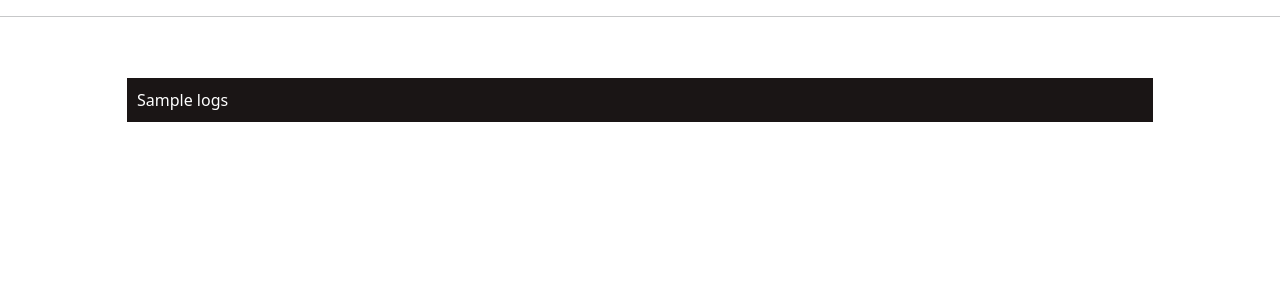
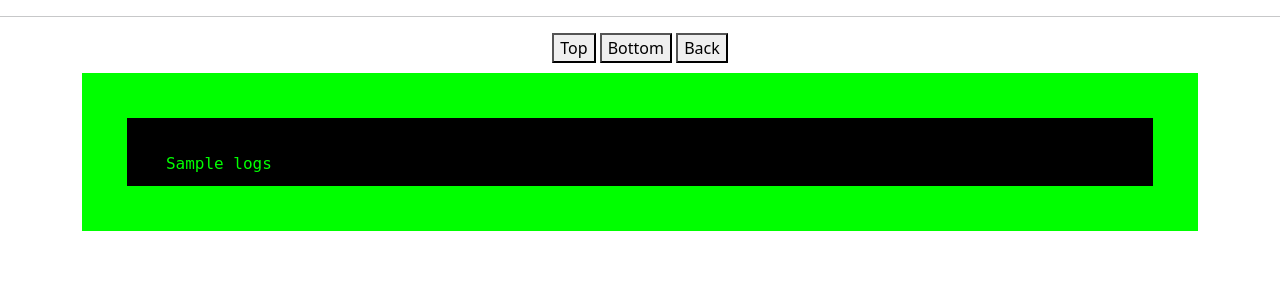
Before and after one commit to ftsiadimos/simpledockerwebui, a Flask app: template app/templates/logs.html in a window 1280 px wide. Shown: the part 57-357 px from the top of the page. Run offline with Flask 3, Linux system fonts and the light colour scheme; the template is opened without the code that fills it: most values are stand-ins (such as "Sample title", 1, 10 or a date in 2020); some libraries are stand-ins or nearby versions.

Commit message:
Enhance logs.html with navigation buttons
Added buttons to scroll to top, bottom, and go back in history.

```diff
--- a/app/templates/logs.html
+++ b/app/templates/logs.html
@@ -2,9 +2,52 @@
 
 {% block content %}
 
+<!-- Move the Bottom button to the top of the page -->
+<div style="margin-bottom: 10px; text-align: center;">
+   <button id="scrollTopBtn">Top</button>
+    <button id="scrollBottomBtn">Bottom</button>
+    <button id="goBackTopBtn">Back</button>
+</div>
 
-<div style="border: 45px solid; padding: 10px; width: 100%; overflow-y: auto; padding: 10px; background-color: #1a1515; color: rgb(255, 255, 255);">
+<!-- Terminal‑style log output with a vertical scroll bar -->
+<div id="logContainer" style="
+    border: 45px solid;
+    padding: 10px;
+    width: 100%;
+    max-height: 80vh;          /* use most of the viewport height */
+    overflow-y: auto;           /* vertical scrollbar */
+    overflow-x: auto;           /* horizontal scrollbar if needed */
+    background-color: #000;     /* black background */
+    color: #00ff00;             /* green text */
+    font-family: monospace;     /* terminal font */
+    white-space: pre-wrap;      /* preserve line breaks */
+">
+   {{ logs | replace('\\n', '<br>') | trim("'") | safe }}
+</div>
 
-   {{ logs | replace('\\n', '<br>') | safe  }}
-</div>
+<script>
+const logEl = document.getElementById('logContainer');
+
+// Scroll the log container to the bottom when the page loads
+window.addEventListener('load', () => {
+    logEl.scrollTo({ top: logEl.scrollHeight, behavior: 'auto' });
+});
+
+// Scroll the log container to the top
+document.getElementById('scrollTopBtn').addEventListener('click', () => {
+    logEl.scrollTo({ top: 0, behavior: 'smooth' });
+});
+
+// Scroll the log container to the bottom
+document.getElementById('scrollBottomBtn').addEventListener('click', () => {
+    logEl.scrollTo({ top: logEl.scrollHeight, behavior: 'smooth' });
+});
+
+// Back buttons keep navigating the browser history
+document.getElementById('goBackTopBtn').addEventListener('click', () => {
+    window.history.back();
+});
+
+</script>
+
 {% endblock %}
```
